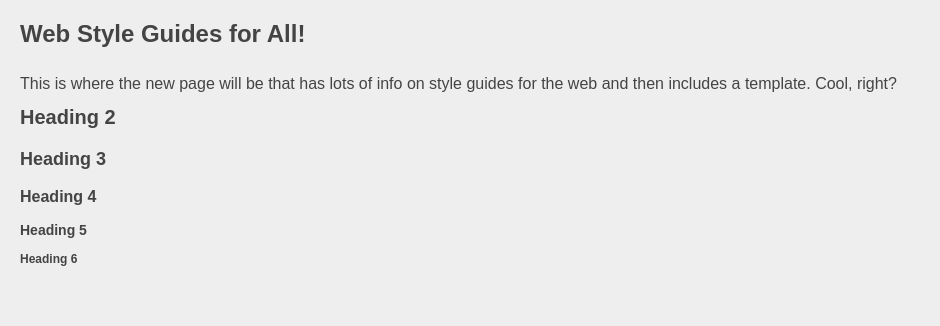
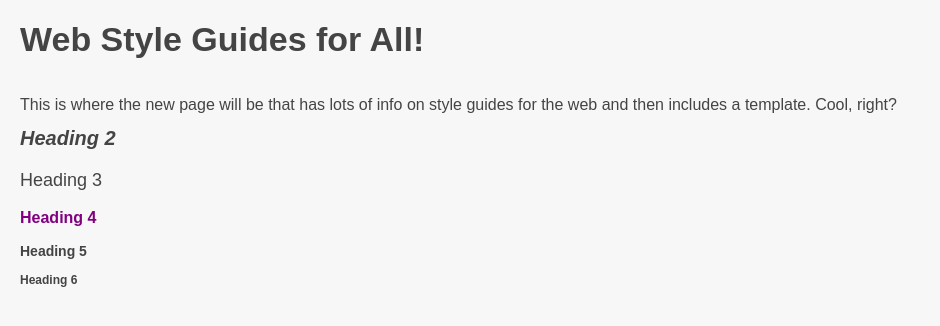
Before and after one commit to marcrabinowitz/web-style-guides, a PHP site: page / in a window 1280 px wide. Shown: the top 326 px of the page, without its empty margins (0-940 px from the left). Run offline with PHP 8.4, Linux system fonts and the light colour scheme; some libraries are stand-ins or nearby versions.

Commit message:
Changed heading color/sizes and bkd color

```diff
--- a/css/core.css
+++ b/css/core.css
@@ -1 +1 @@
-*{box-sizing:border-box}.redNote{padding:5px;background-color:#990000;color:#FFFFFF;font-weight:bold}html,body,div,span,applet,object,iframe,h1,h2,h3,h4,h5,h6,p,blockquote,pre,a,abbr,acronym,address,big,cite,code,del,dfn,font,img,ins,kbd,q,s,samp,small,strike,sub,sup,tt,var,dl,dt,dd,fieldset,form,label,legend,caption,tbody,tfoot,thead{margin:0;padding:0;outline:0;border:0;background:transparent;vertical-align:baseline;font-weight:inherit;font-style:inherit;font-size:100%;font-family:inherit}.fltRight{float:right;margin:0 0 0 15px}.fltLeft{float:left;margin:0 15px 0 0}.clearfloat{clear:both;height:0;font-size:1px;line-height:0px}.grippie{display:none !important}h1,h2,h3,h4,h5,h6{margin-bottom:1em;font-weight:bold}*+h1,*+h2,*+h3,*+h4,*+h5,*+h6{margin-top:0.5em}h1{font-size:24px}h2{font-size:20px}h3{font-size:18px}h4{font-size:16px}h5{font-size:14px}h6{font-size:12px}p{line-height:1.5em}*+p{margin-top:1em}body{background:#eee;padding:20px;font-family:sans-serif;color:#444}[class*="grid-"]{float:left}.grid-1-2{width:50%}.grid-1-3{width:33%}.grid-1-4{width:25%}.grid-2-3{width:66%}.grid-3-4{width:75%}
+*{box-sizing:border-box}.redNote{padding:5px;background-color:#990000;color:#FFFFFF;font-weight:bold}html,body,div,span,applet,object,iframe,h1,h2,h3,h4,h5,h6,p,blockquote,pre,a,abbr,acronym,address,big,cite,code,del,dfn,font,img,ins,kbd,q,s,samp,small,strike,sub,sup,tt,var,dl,dt,dd,fieldset,form,label,legend,caption,tbody,tfoot,thead{margin:0;padding:0;outline:0;border:0;background:transparent;vertical-align:baseline;font-weight:inherit;font-style:inherit;font-size:100%;font-family:inherit}.fltRight{float:right;margin:0 0 0 15px}.fltLeft{float:left;margin:0 15px 0 0}.clearfloat{clear:both;height:0;font-size:1px;line-height:0px}.grippie{display:none !important}h1,h2,h3,h4,h5,h6{margin-bottom:1em;font-weight:bold}*+h1,*+h2,*+h3,*+h4,*+h5,*+h6{margin-top:0.5em}h1{font-size:34px}h2{font-size:20px;font-style:italic}h3{font-size:18px;font-weight:200}h4{font-size:16px;color:purple}h5{font-size:14px}h6{font-size:12px}p{line-height:1.5em}*+p{margin-top:1em}body{background:#f7f7f7;padding:20px;font-family:sans-serif;color:#444}[class*="grid-"]{float:left}.grid-1-2{width:50%}.grid-1-3{width:33%}.grid-1-4{width:25%}.grid-2-3{width:66%}.grid-3-4{width:75%}
--- a/scss/_bits.scss
+++ b/scss/_bits.scss
@@ -1 +1 @@
-$grey: #eee;
+$grey: #f7f7f7;
--- a/scss/_typography.scss
+++ b/scss/_typography.scss
@@ -8,19 +8,22 @@ h1, h2, h3, h4, h5, h6 {
 }
 
 h1 {
-	font-size: 24px;
+	font-size: 34px;
 }
 
 h2 {
 	font-size: 20px;
+	font-style: italic;
 }
 
 h3 {
 	font-size: 18px;
+	font-weight: 200;
 }
 
 h4 {
 	font-size: 16px;
+	color: purple;
 }
 
 h5 {
```
